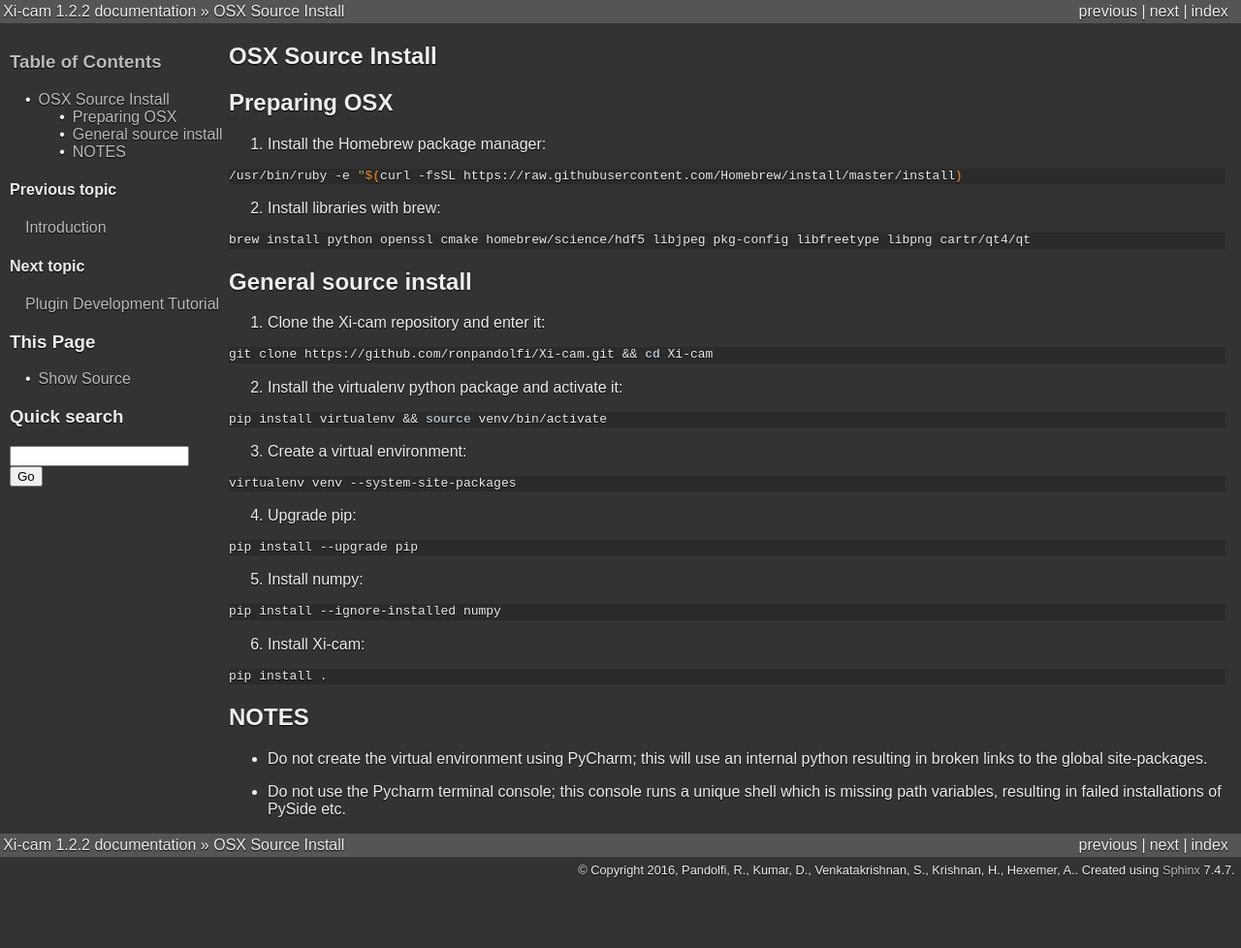
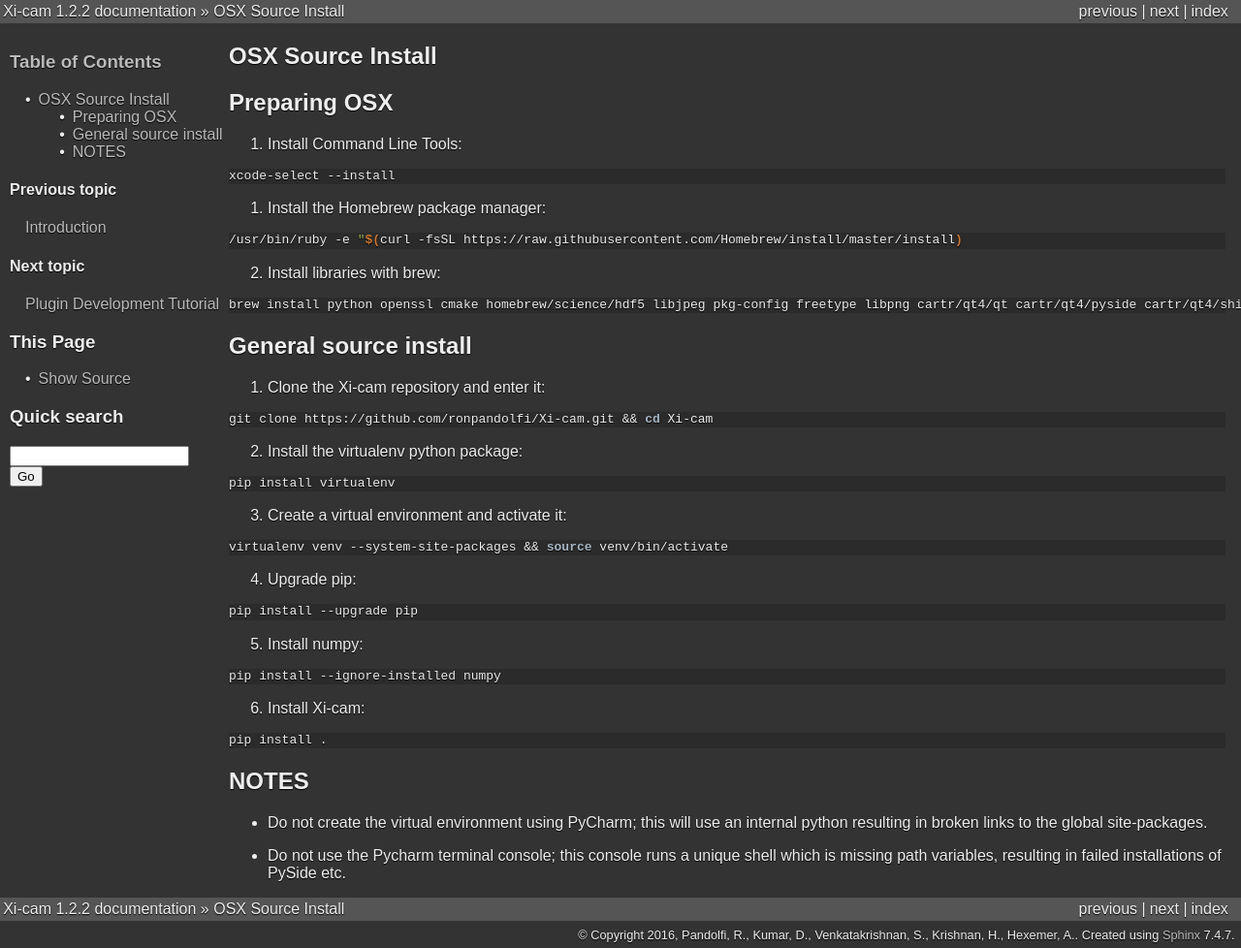
Before and after one commit to ronpandolfi/Xi-cam, a Sphinx documentation site: the page built from doc/source/macSourceInstall.rst, in a window 1280 px wide. Shown: the whole page at 97% size. Built offline with Sphinx 7.4.7, drawn with Linux system fonts in a browser that asks for light colours; before the commit the page ends 912 px from its top, so only the background shows below that.

Commit message:
Correct install order and add brew packages and CLT notes

```diff
--- a/doc/source/macSourceInstall.rst
+++ b/doc/source/macSourceInstall.rst
@@ -6,6 +6,12 @@
 
 Preparing OSX
 -------------
+
+1. Install Command Line Tools:
+
+.. code-block:: bash
+
+    xcode-select --install
 
 1. Install the Homebrew package manager:
 
@@ -17,7 +23,7 @@
 
 .. code-block:: bash
 
-    brew install python openssl cmake homebrew/science/hdf5 libjpeg pkg-config libfreetype libpng cartr/qt4/qt
+    brew install python openssl cmake homebrew/science/hdf5 libjpeg pkg-config freetype libpng cartr/qt4/qt cartr/qt4/pyside cartr/qt4/shiboken
 
 General source install
 ----------------------
@@ -28,17 +34,17 @@
 
     git clone https://github.com/ronpandolfi/Xi-cam.git && cd Xi-cam
 
-2.  Install the virtualenv python package and activate it:
+2.  Install the virtualenv python package:
 
 .. code-block:: bash
 
-    pip install virtualenv && source venv/bin/activate
+    pip install virtualenv
 
-3.  Create a virtual environment:
+3.  Create a virtual environment and activate it:
 
 .. code-block:: bash
 
-    virtualenv venv --system-site-packages
+    virtualenv venv --system-site-packages && source venv/bin/activate
 
 4.  Upgrade pip:
 
```
